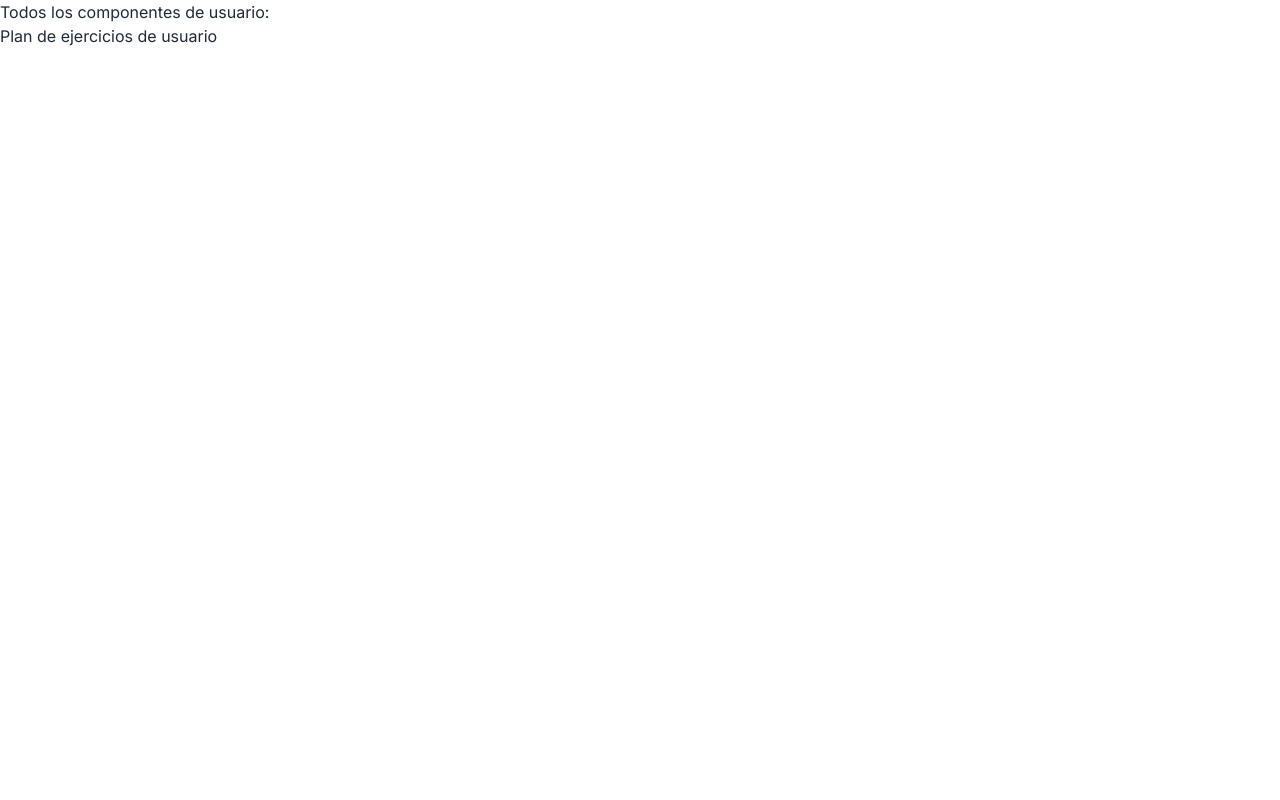
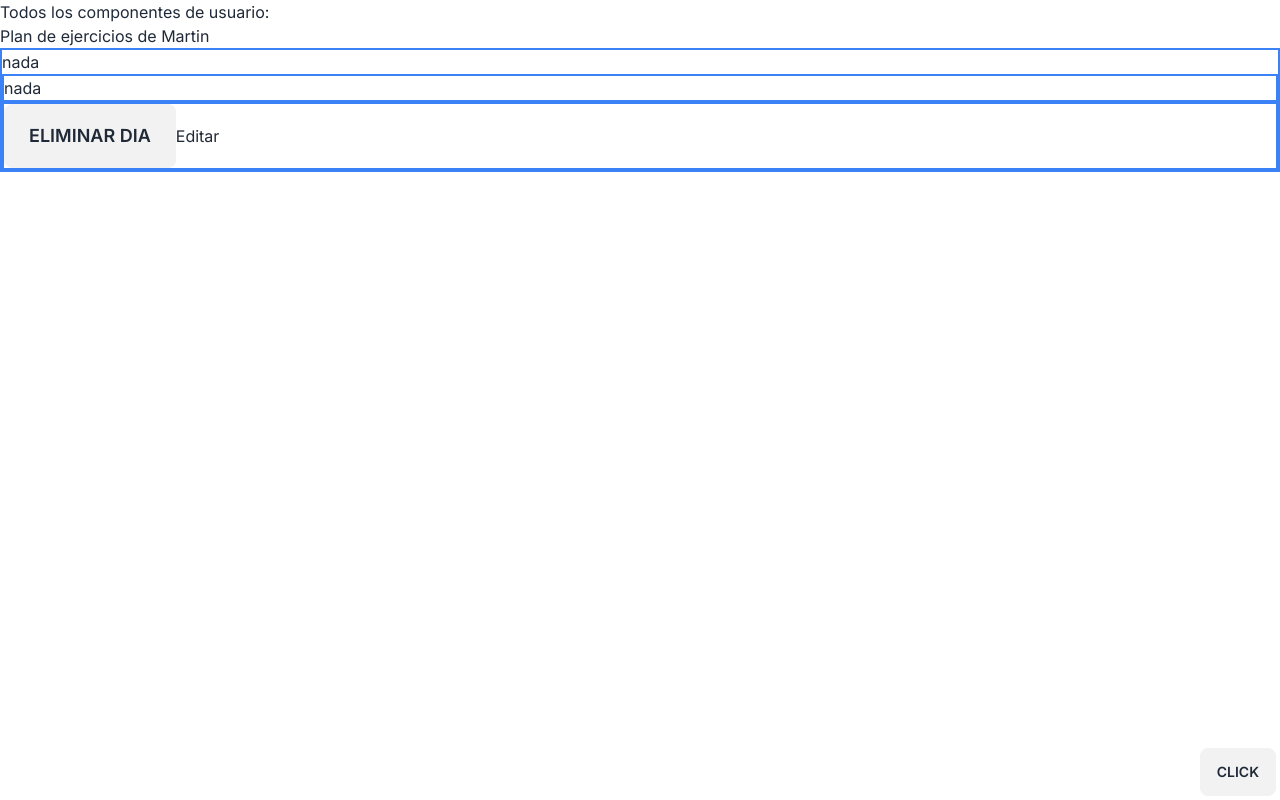
Before and after one commit to axelroitstein/phoenix-fitness-frontend-tailwind, a Next.js app: page /user in a window 1280 px wide. Built offline with nearby package versions, Linux system fonts and the light colour scheme.

Commit message:
change in functionalities for db

```diff
--- /dev/null
+++ b/src/sections/user/exercise_plan/add-day-button.jsx
@@ -0,0 +1,66 @@
+'use client'
+import { useState, useEffect } from 'react'
+import { createExerciseDay } from '@/services/exercises/exercise-day-services'
+import ExercisePlan from './exercise-plan'
+const AddDayButton = (props) => {
+  const { setExercisesDays, exercisesDays, exercisePlanData } = props
+  const [addAvaibleDays, setAddAvaibleDays] = useState([
+    'Lunes',
+    'Martes',
+    'Miercoles',
+    'Jueves',
+    'Viernes',
+    'Sabado',
+    'Domingo'
+  ])
+
+  useEffect(() => {
+    const newOptions = addAvaibleDays.filter((day) => {
+      return !exercisesDays.some((exerciseDay) => exerciseDay.day === day)
+    })
+    setAddAvaibleDays(newOptions)
+  }, [exercisesDays])
+
+  const handlerAddExerciseDay = async (event) => {
+    const selectedValue = event.currentTarget.getAttribute('value')
+    const exercisesPlanId = exercisePlanData.ExercisesPlan.id
+    const data = {
+      day: selectedValue,
+      exercisesPlanId
+    }
+    const response = await createExerciseDay(data)
+    if (response.message === 'Exercises day is created') {
+      const newDay = {
+        id: response.data.id,
+        day: response.data.day
+      }
+      setExercisesDays((prevValue) => {
+        return [...prevValue, newDay]
+      })
+    }
+  }
+
+  return (
+    <div className="absolute right-0 bottom-0">
+      <div className="dropdown dropdown-top dropdown-end">
+        <label tabIndex={0} className="btn m-1">
+          Click
+        </label>
+        <ul
+          tabIndex={0}
+          className="dropdown-content z-[1] menu p-2 shadow bg-base-100 rounded-box w-52"
+        >
+          {addAvaibleDays.map((value, index) => {
+            return (
+              <li key={index} value={value} onClick={handlerAddExerciseDay}>
+                <a>{value}</a>
+              </li>
+            )
+          })}
+        </ul>
+      </div>
+    </div>
+  )
+}
+
+export default AddDayButton
--- /dev/null
+++ b/src/sections/user/exercise_plan/delete-day-button.jsx
@@ -0,0 +1,14 @@
+import React from 'react'
+
+const DeleteDayButton = () => {
+
+    const handlerClick =  () =>{
+        console.log('Eliminaste un dia')
+    }
+
+  return (
+    <button onClick={handlerClick} className="btn btn-xs sm:btn-sm md:btn-md lg:btn-lg">Eliminar dia</button>
+  )
+}
+
+export default DeleteDayButton
--- /dev/null
+++ b/src/sections/user/exercise_plan/exercise-day.jsx
@@ -0,0 +1,23 @@
+'use client'
+import React from 'react'
+//Componentes
+import DeleteDayButton from './delete-day-button'
+const ExerciseDay = (props) => {
+    const {idExecirseDay,day,exercises}=props
+
+  return (
+    <>
+    <h3>{day}</h3>
+    <div className='border-2 border-blue-500'>
+    <p>{idExecirseDay}</p>
+    </div>
+    <div className='border-2 border-blue-500'>
+    <DeleteDayButton idExecirseDay={idExecirseDay}/>
+    <button>Editar</button>
+    </div>
+
+    </>
+  )
+}
+
+export default ExerciseDay
--- a/src/sections/user/exercise_plan/exercise-plan.jsx
+++ b/src/sections/user/exercise_plan/exercise-plan.jsx
@@ -1,18 +1,21 @@
 'use client'
 
+//Components
+import AddDayButton from './add-day-button'
+import ExerciseDay from './exercise-day'
 //Hooks
 import { useEffect, useState } from 'react'
 
 //Servicios
-import {
-  getExercisePlanByToken,
-  createExercisePlanByToken
-} from '@/services/exercises/exercise-plan-services'
+import { getExercisePlanByToken } from '@/services/exercises/exercise-plan-services'
 
 const ExercisePlan = () => {
   const [token, setToken] = useState('')
   const [exercisePlanData, setExercisePlanData] = useState({})
-
+  const [userName, setUserName] = useState('Martin')
+  const [exercisesDays, setExercisesDays] = useState([
+    { id: 'nada', day: 'nada' }
+  ])
   //Use effect para traer el token y hacer un get al plan de ejercicio
   useEffect(() => {
     setToken(() => window.localStorage.getItem('token'))
@@ -24,7 +27,12 @@ const ExercisePlan = () => {
           if (response.error) {
             console.log(response.error)
           }
-          setExercisePlanData(response)
+          if (response.message === 'jwt expired') {
+            console.log('Token vencido')
+          }
+          setExercisePlanData(response.data)
+          setUserName(response.data.firstName)
+          setExercisesDays(response.data.ExercisesPlan.ExercisesDay)
         } catch (error) {
           console.error('Error en la solicitud:', error)
         }
@@ -33,13 +41,38 @@ const ExercisePlan = () => {
     }
   }, [token])
 
+  useEffect(() => {
+    console.log(
+      'this is exercisePlan data info',
+      exercisePlanData,
+      exercisesDays
+    )
+  }, [exercisePlanData])
 
-  useEffect(() => {
-    console.log('this is exercisePlan data info', exercisePlanData)
-  }, [exercisePlanData])
   return (
     <section>
-      <h2>Plan de ejercicios de usuario</h2>
+      <div>
+        <h2>Plan de ejercicios de {userName}</h2>
+      </div>
+      <article className="border-2 border-blue-500">
+        {exercisesDays.map((value,index) => {
+          return (
+            <ExerciseDay
+              key={index}
+              idExecirseDay={value.id}
+              day={value.day}
+              exercises={value.Exercise}
+              exercisesDays={exercisesDays}
+              setExercisesDays={setExercisesDays}
+            />
+          )
+        })}
+      </article>
+      <AddDayButton
+        exercisesDays={exercisesDays}
+        setExercisesDays={setExercisesDays}
+        exercisePlanData={exercisePlanData}
+      />
     </section>
   )
 }
--- a/src/services/exercises/exercise-day-services.js
+++ b/src/services/exercises/exercise-day-services.js
@@ -1,34 +1,20 @@
 export const createExerciseDay = async (data) => {
   try {
+    const token = localStorage.getItem('token')
+    console.log(token)
     const response = await fetch(`${process.env.NEXT_PUBLIC_URL_API}/api/exerciseDays`, {
       method: "POST",
       headers: {
         "Content-Type": "application/json",
-        "Allow-Control-Allow-Origin": "*",
+        "Authorization": `Bearer ${token}`
       },
-
-      body: data,
+      body: JSON.stringify(data)
     });
 
-    data = await response.json();
-    return data;
+    const responseFetch = await response.json();
+    return responseFetch;
   } catch (error) {
-    if (error.response)
-      return {
-        error: "response",
-        response: error.response.data,
-      };
-
-    if (error.request)
-      return {
-        error: "request",
-        message: "Cannot connect to server",
-      };
-
-    return {
-      error: "unknown",
-      message: "Unknown error",
-    };
+   console.log(error)
   }
 };
 
```
Also changed, not shown: src/services/exercises/exercise-plan-services.js (+16 -12 lines).
